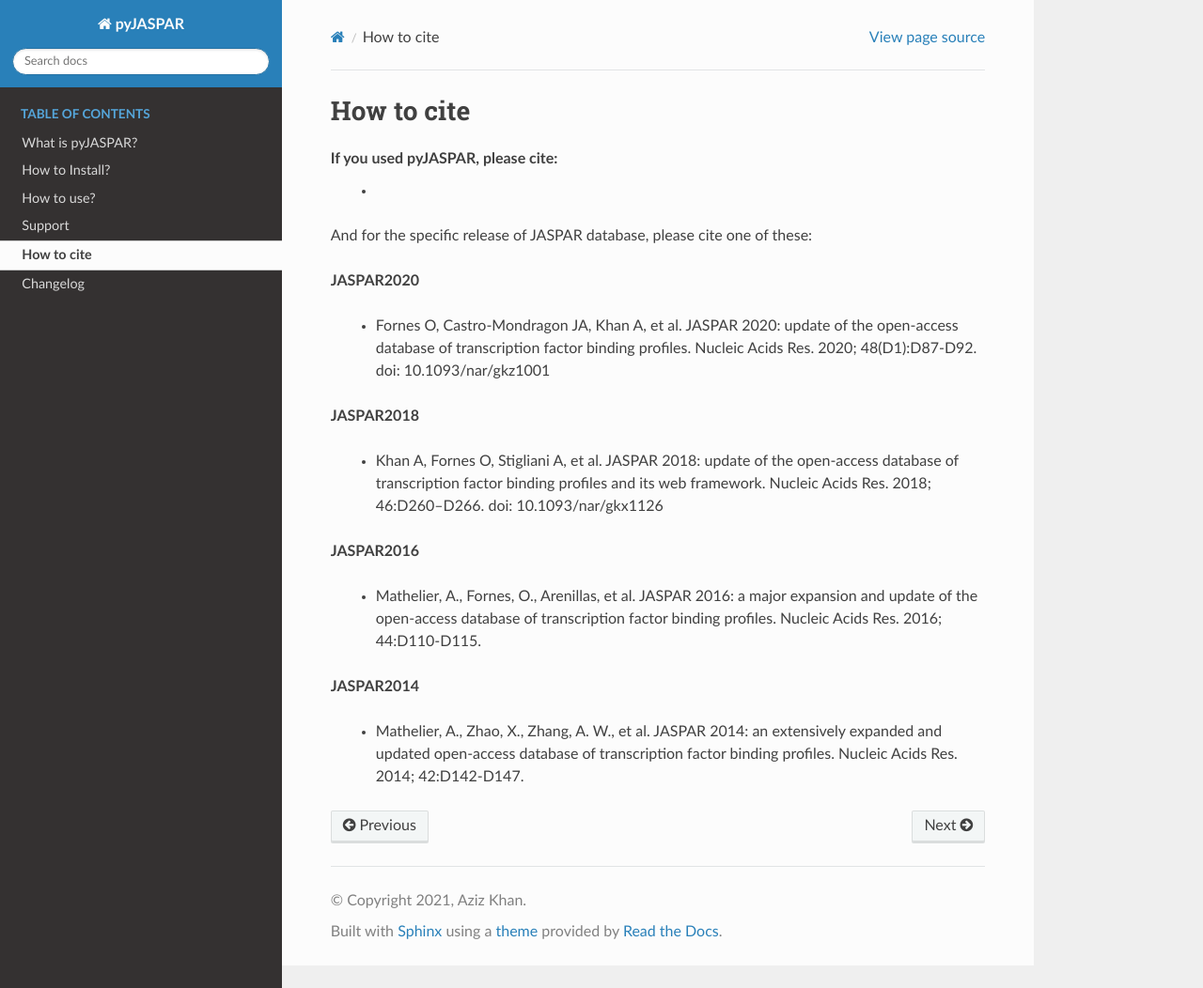
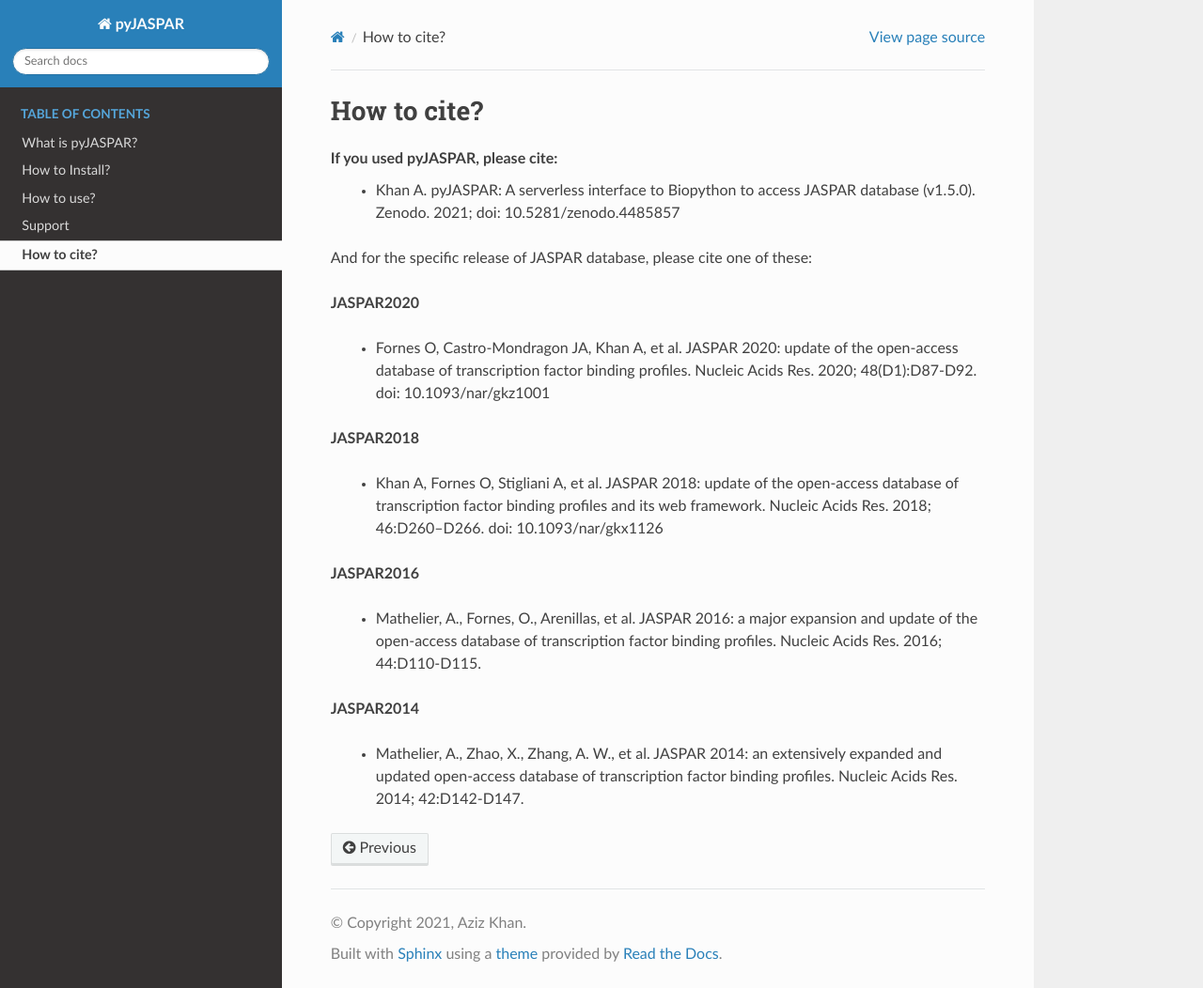
Before and after one commit to asntech/pyjaspar, a Sphinx documentation site: the page built from docs/cite.rst, in a window 1280 px wide and 1052 px high. Shown: the whole window at 94% size. Built offline with Sphinx 7.4.7 and the Read the Docs theme 2.0.0, drawn with Linux system fonts in a browser that asks for light colours.

Commit message:
added Zenodo doi

```diff
--- a/README.rst
+++ b/README.rst
@@ -2,6 +2,9 @@
 --------
 
 	A serverless interface to Biopython to query and access JASPAR motifs from different releases of JASPAR database using sqlite3.
+.. image:: https://zenodo.org/badge/DOI/10.5281/zenodo.4485857.svg
+   :target: https://doi.org/10.5281/zenodo.4485857
+
 
 .. image:: https://travis-ci.org/asntech/pyjaspar.svg?branch=main
     :target: https://travis-ci.org/asntech/pyjaspar
--- a/docs/cite.rst
+++ b/docs/cite.rst
@@ -1,9 +1,9 @@
-===========
-How to cite
-===========
+============
+How to cite?
+============
 
 If you used pyJASPAR, please cite:
-	-
+	- Khan A. pyJASPAR: A serverless interface to Biopython to access JASPAR database (v1.5.0). Zenodo. 2021; doi: 10.5281/zenodo.4485857
 
 And for the specific release of JASPAR database, please cite one of these:
 
--- a/docs/index.rst
+++ b/docs/index.rst
@@ -32,4 +32,3 @@
    how_to_use
    support
    cite
-   changelog
```
